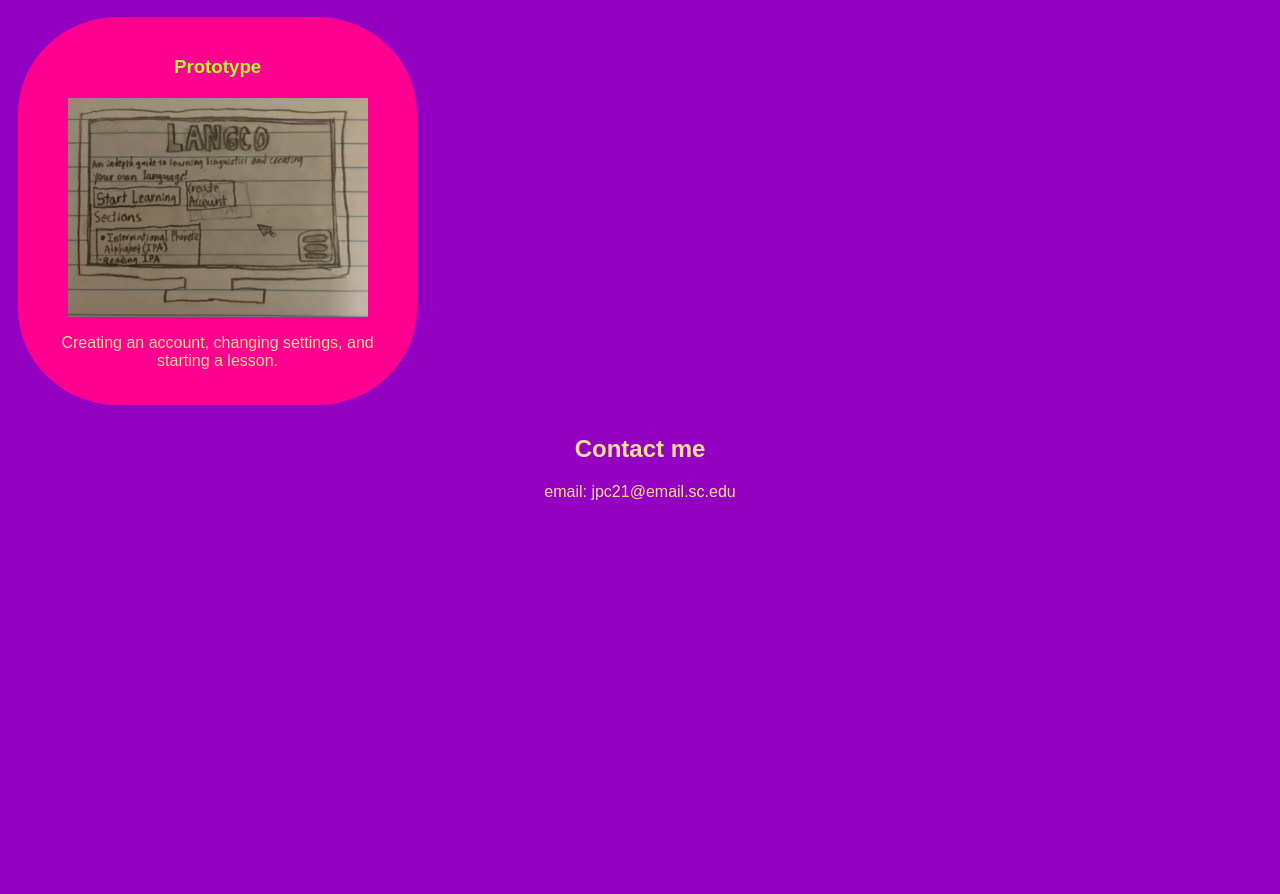
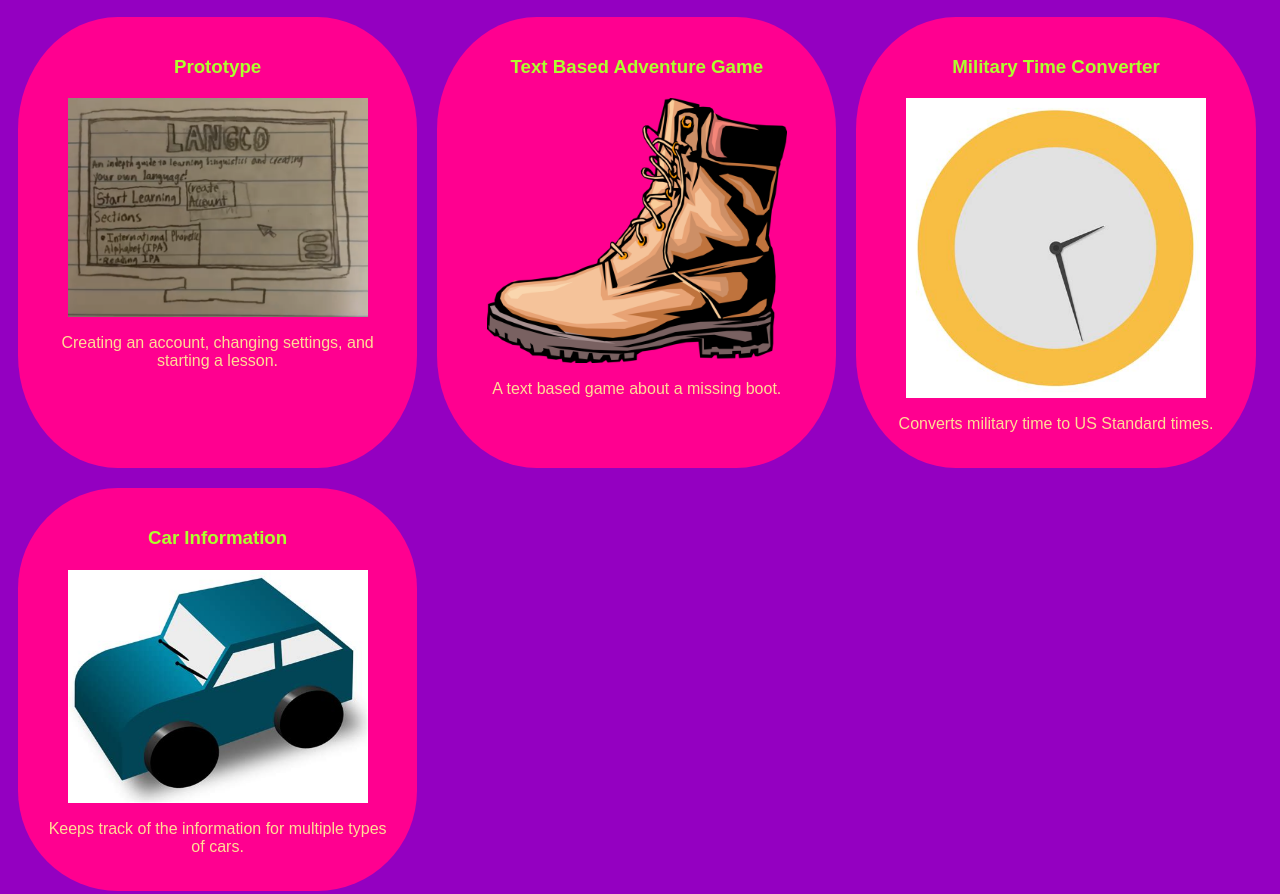
Before and after one commit to josh024/josh024.github.io, a plain HTML site: page index.html in a window 1280 px wide. Shown: the part 929-1823 px from the top of the page. Before the commit the page ends 1446 px from the top, so only its background shows below. Drawn offline with Linux system fonts and the light colour scheme.

Commit message:
adding projects from CSCE145

```diff
--- a/index.html
+++ b/index.html
@@ -45,6 +45,7 @@
                 </a>
                 <p>Ideas and hurdles for the constructed language website.</p>
             </section>
+
             <!--Sketches Assignment-->
             <section class="project">
                 <a href="files/sketches.pdf">
@@ -55,6 +56,7 @@
                 </a>
                 <p>A rough overview of the website's appearence.</p>
             </section>
+
             <!--Paper Prototype Assignment-->
             <section class="project">
                 <a href="https://youtu.be/EryeihYgkg0">
@@ -65,6 +67,36 @@
                 </a>
                 <p>Creating an account, changing settings, and starting a lesson.</p>
             </section>
+
+            <section class="project">
+                <a href="https://github.com/josh024/MissingBoot">
+                    <h3>Text Based Adventure Game</h3>
+                </a>
+                    <a href="https://github.com/josh024/MissingBoot">
+                        <img src="images/boot.png">
+                </a>
+                <p>A text based game about a missing boot.</p>
+            </section>
+
+            <section class="project">
+                <a href="https://github.com/josh024/TimeConverter">
+                    <h3>Military Time Converter</h3>
+                </a>
+                    <a href="https://github.com/josh024/TimeConverter">
+                        <img src="images/clockProject.jpg">
+                </a>
+                <p>Converts military time to US Standard times.</p>
+            </section>
+
+            <section class="project">
+                <a href="https://github.com/josh024/VehiclesLab">
+                    <h3>Car Information</h3>
+                </a>
+                    <a href="https://github.com/josh024/VehiclesLab">
+                        <img src="images/vehicleLab.jpg">
+                </a>
+                <p>Keeps track of the information for multiple types of cars.</p>
+            </section>
         </div>
         <h2>Contact me</h2>
         <div class="contact">
```
Also changed, not shown: images/boot.png (added), images/clockProject.jpg (added), images/vehicleLab.jpg (added).
